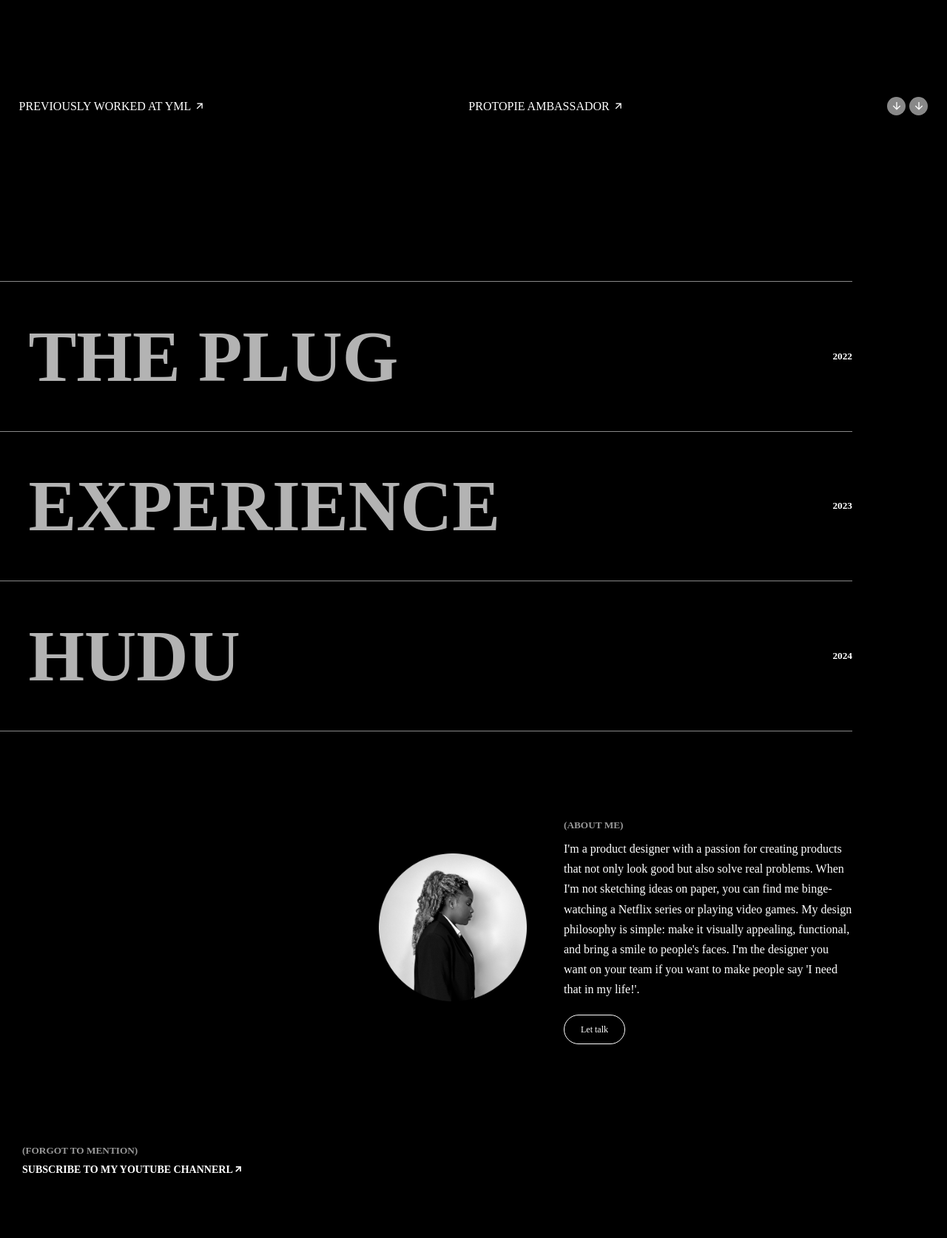
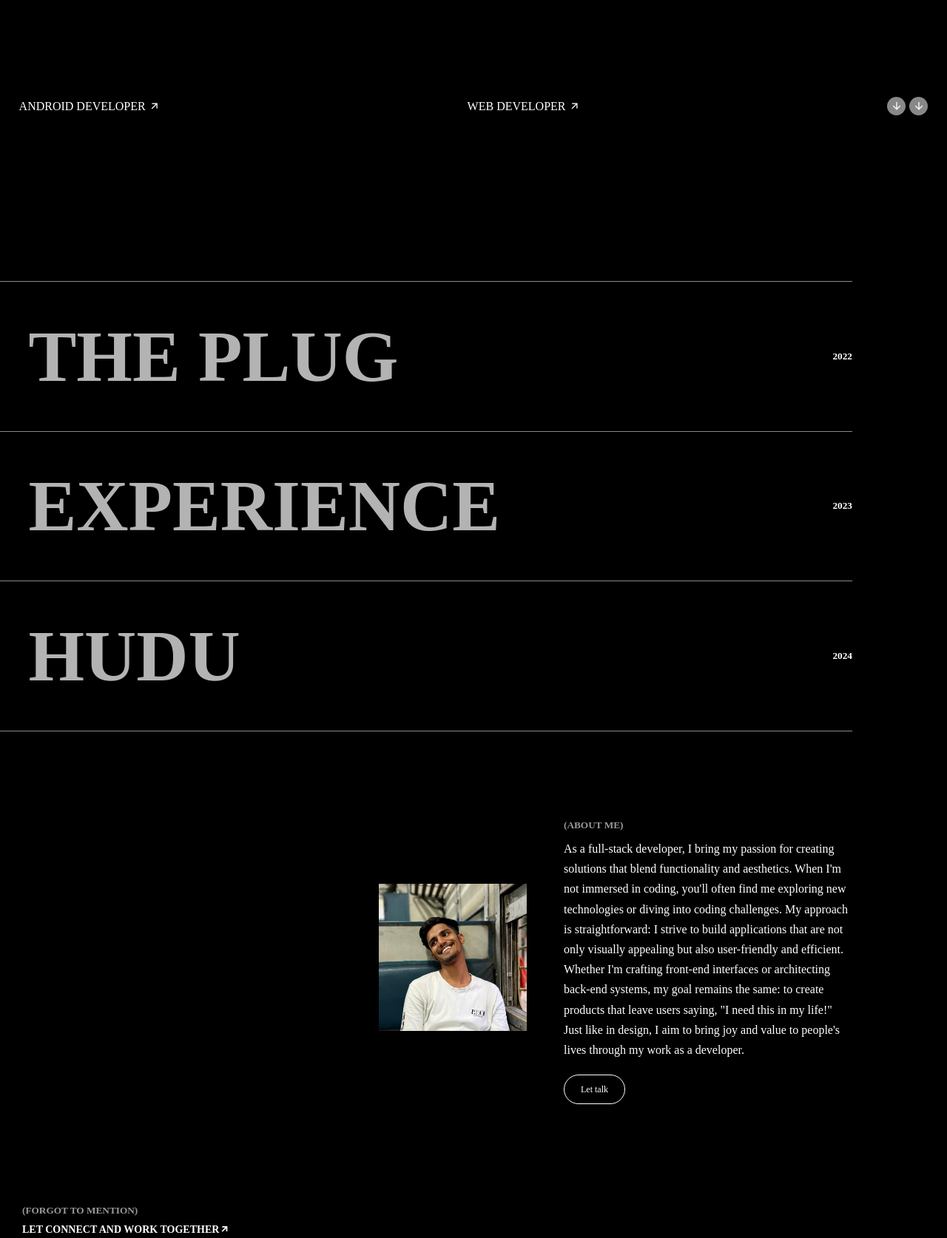
Before and after one commit to SonuYadav12/Animax, a plain HTML site: page index.html in a window 1280 px wide. Shown: the part 620-2294 px from the top of the page at 74% size. Drawn offline with nearby package versions, Linux system fonts and the light colour scheme; a script that the page names is missing.

Commit message:
minor changes

```diff
--- a/index.html
+++ b/index.html
@@ -3,7 +3,7 @@
   <head>
     <meta charset="UTF-8" />
     <meta name="viewport" content="width=device-width, initial-scale=1.0" />
-    <title>Document</title>
+    <title>Animax</title>
     <link rel="stylesheet" href="loco.css" />
     <link
       href="https://cdn.jsdelivr.net/npm/remixicon@3.2.0/fonts/remixicon.css"
@@ -16,19 +16,19 @@
     <div id="main">
         <div id="hero">
             <div id="nav">
-                <a href="#">Cynthia Ugwu</a>
+                <a href="#">Sonu Yadav</a>
                 <h4>MENU+</h4>
             </div>
             <div id="heading">
                 <div class="bounding">
-                    <h1 class="boundingelem">Product</h1>
+                    <h1 class="boundingelem">FullStack</h1>
                 </div>
                 <div class="blocktext">
                     <div class="bounding">
-                        <h1 class="boundingelem" id="secondh1">Designer</h1>
+                        <h1 class="boundingelem" id="secondh1">Developer</h1>
                     </div>
                     <div class="bounding">
-                        <h5 class="boundingelem">Based in toronto</h5>
+                        <h5 class="boundingelem">Based in India</h5>
                     </div>
                 </div>
             </div>
@@ -42,10 +42,10 @@
             </div>
         <div id="herofooter">
           <a href="#"
-            >previously worked at yml <i class="ri-arrow-right-up-line"></i
+            >Android developer <i class="ri-arrow-right-up-line"></i
           ></a>
           <a href="#"
-            >protopie ambassador <i class="ri-arrow-right-up-line"></i
+            >Web Developer <i class="ri-arrow-right-up-line"></i
           ></a>
           <div id="iconset">
             <div class="circle"><i class="ri-arrow-down-line"></i></div>
@@ -72,17 +72,11 @@
       </div>
 
       <div id="about">
-        <img src="./images/cynthia.png" alt="" />
+        <img src="./images/1.png" alt="" />
         <div id="textabout">
           <h5>(About Me)</h5>
           <p>
-            I'm a product designer with a passion for creating products that not
-            only look good but also solve real problems. When I'm not sketching
-            ideas on paper, you can find me binge-watching a Netflix series or
-            playing video games. My design philosophy is simple: make it
-            visually appealing, functional, and bring a smile to people's faces.
-            I'm the designer you want on your team if you want to make people
-            say 'I need that in my life!'.
+            As a full-stack developer, I bring my passion for creating solutions that blend functionality and aesthetics. When I'm not immersed in coding, you'll often find me exploring new technologies or diving into coding challenges. My approach is straightforward: I strive to build applications that are not only visually appealing but also user-friendly and efficient. Whether I'm crafting front-end interfaces or architecting back-end systems, my goal remains the same: to create products that leave users saying, "I need this in my life!" Just like in design, I aim to bring joy and value to people's lives through my work as a developer.
           </p>
           <a href="#">Let talk</a>
         </div>
@@ -90,7 +84,7 @@
       <div id="subscribe">
         <h5>(forgot to mention)</h5>
         <h3>
-          Subscribe to my youtube channerl<i class="ri-arrow-right-up-line"></i>
+          Let Connect and Work together<i class="ri-arrow-right-up-line"></i>
         </h3>
       </div>
       <div id="footer">
```
Also changed, not shown: images/1.png (added), images/cynthia.png (deleted).
